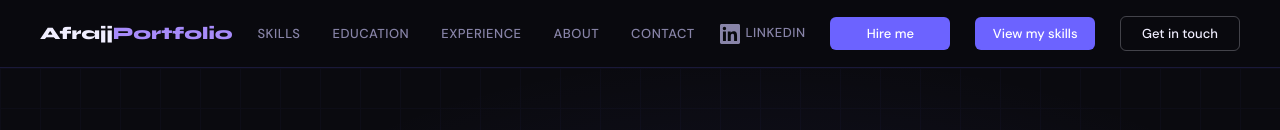
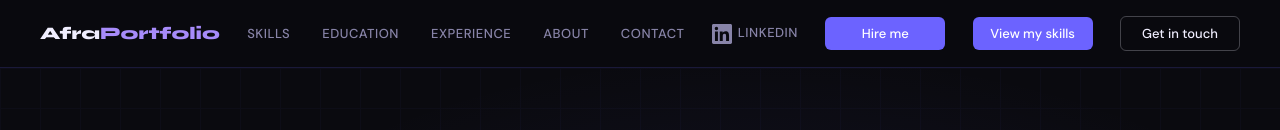
Before and after one commit to Afra-Turan/Afrasiab-s-Digital-Portfolio, a plain HTML site: page index.html in a window 1280 px wide. Shown: the top 130 px of the page. Drawn offline with Linux system fonts and the light colour scheme.

Commit message:
Fix navigation logo name in index.html

```diff
--- a/index.html
+++ b/index.html
@@ -11,7 +11,7 @@
 
   <!-- NAVIGATION -->
   <nav>
-    <div class="nav-logo">Afrajj<span>Portfolio</span></div>
+    <div class="nav-logo">Afra<span>Portfolio</span></div>
     <ul class="nav-links">
       <li><a href="#skills">Skills</a></li>
       <li><a href="#education">Education</a></li>
```
